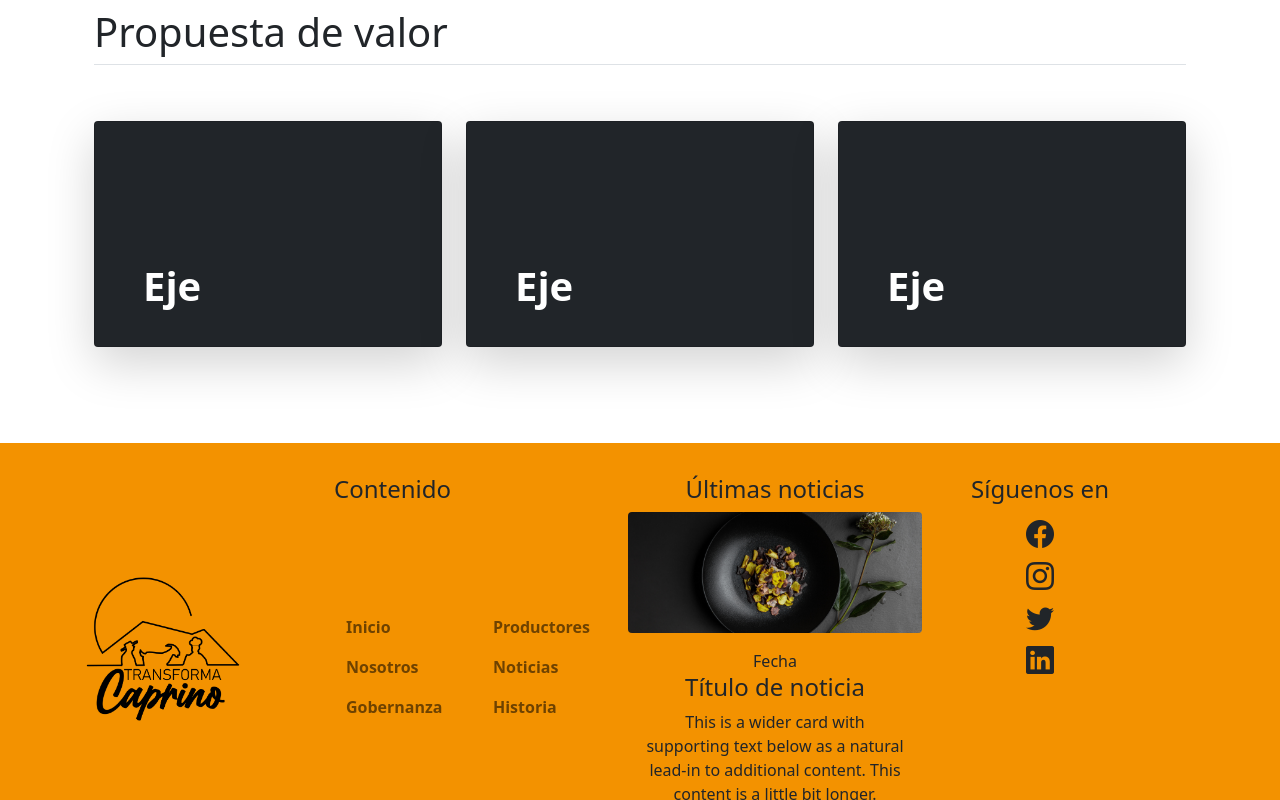
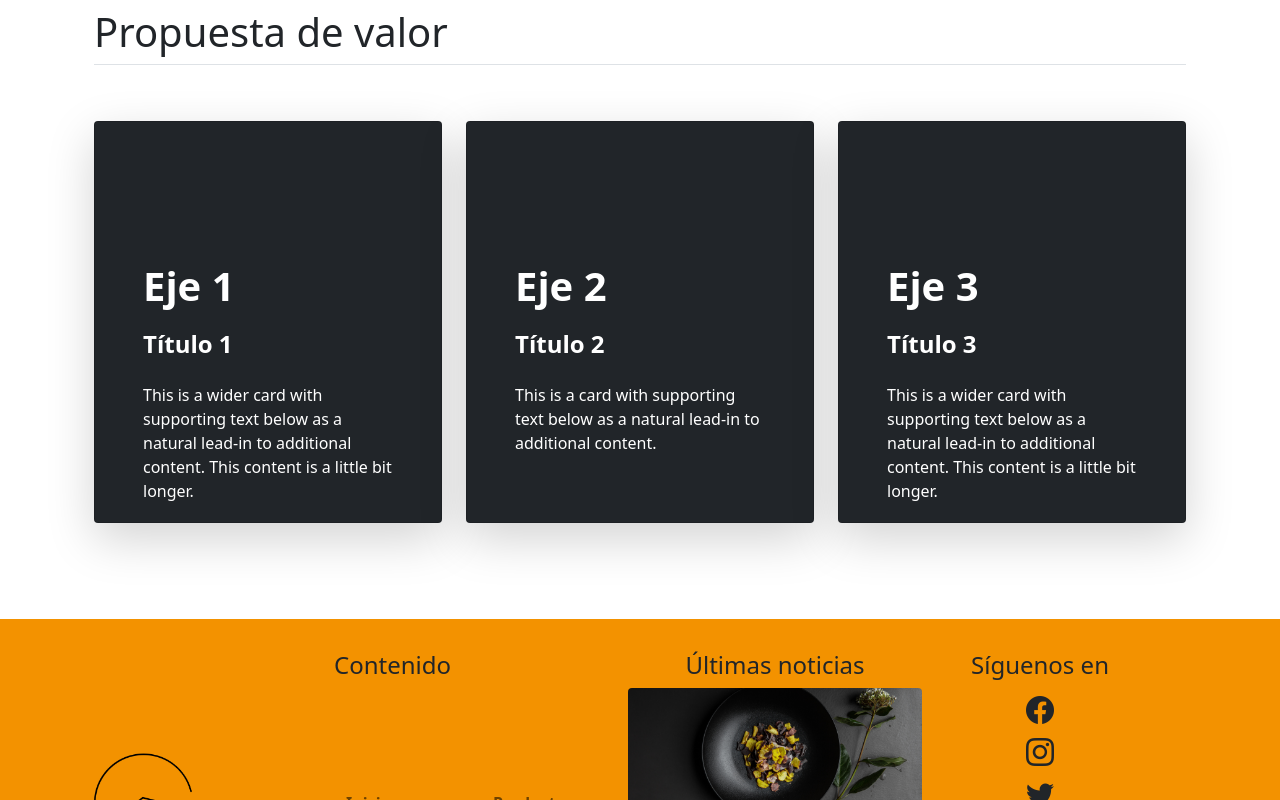
Before and after one commit to mariometzgerv/transforma-caprino, an Angular app: page /inicio in a window 1280 px wide. Shown: the part 1420-2220 px from the top of the page. Built offline with nearby package versions, Linux system fonts and the light colour scheme; what ngx-pagination would draw is missing.

Commit message:
initial commit

```diff
--- a/src/app/features/components/axis/axis.component.html
+++ b/src/app/features/components/axis/axis.component.html
@@ -1,7 +1,9 @@
 <div class="col">
     <div class="card card-cover h-100 overflow-hidden text-white bg-dark rounded-5 shadow-lg">
-        <div class="d-flex flex-column h-100 p-5 pb-3 text-white text-shadow-1">
-            <h2 class="pt-5 mt-5 mb-4 display-6 lh-1 fw-bold">Eje</h2>
+        <div class="d-flex flex-column p-5 pb-3 text-white text-shadow-1 caprino-card-size-lg">
+            <h2 class="pt-5 mt-5 mb-4 display-6 lh-1 fw-bold">Eje {{ axis }}</h2>
+            <h4 class="mb-4 fw-bold">{{ title }}</h4>
+            <p class="card-text">{{ description }}</p>
         </div>
     </div>
 </div>
--- a/src/app/features/components/axis/axis.component.ts
+++ b/src/app/features/components/axis/axis.component.ts
@@ -1,4 +1,4 @@
-import { Component, OnInit } from '@angular/core';
+import { Component, OnInit, Input } from '@angular/core';
 
 @Component({
   selector: 'app-axis',
@@ -7,6 +7,10 @@ import { Component, OnInit } from '@angular/core';
 })
 export class AxisComponent implements OnInit {
 
+  @Input() axis: number = 1;
+  @Input() title: string = "Default";
+  @Input() description: string = "Default";
+
   constructor() { }
 
   ngOnInit(): void {
--- a/src/app/features/components/purpose/purpose.component.html
+++ b/src/app/features/components/purpose/purpose.component.html
@@ -1,5 +1,5 @@
 <div class="col">
-    <div class="card card-cover overflow-hidden text-white bg-dark rounded-5 shadow-lg caprino-card-size">
+    <div class="card card-cover overflow-hidden text-white bg-dark rounded-5 shadow-lg caprino-card-size-sm">
         <div class="d-flex flex-column m-4 text-white text-shadow-1 text-center">
             <h4 class="mb-4 fw-bold">{{ title }}</h4>
             <p class="card-text">{{ description }}</p>
--- a/src/app/features/pages/page-home/page-home.component.html
+++ b/src/app/features/pages/page-home/page-home.component.html
@@ -55,9 +55,9 @@
 <div class="container px-4 py-5" id="custom-cards">
   <h1 class="pb-2 border-bottom">Propuesta de valor</h1>
   <div class="row row-cols-1 row-cols-lg-3 align-items-stretch g-4 py-5">
-    <app-axis></app-axis>
-    <app-axis></app-axis>
-    <app-axis></app-axis>
+    <ng-container *ngFor="let info of axis_info">
+      <app-axis [axis]="info.axis" [title]="info.title" [description]="info.description"></app-axis>
+    </ng-container>
   </div>
 </div>
 
--- a/src/app/features/pages/page-home/page-home.component.ts
+++ b/src/app/features/pages/page-home/page-home.component.ts
@@ -1,4 +1,5 @@
 import { Component, OnInit } from '@angular/core';
+import axisinfo from "src/assets/files/axis-info.json";
 
 @Component({
   selector: 'app-page-home',
@@ -7,6 +8,8 @@ import { Component, OnInit } from '@angular/core';
 })
 export class PageHomeComponent implements OnInit {
 
+  axis_info: { axis: number, title: string, description: string } [] = axisinfo;
+
   constructor() { }
 
   ngOnInit(): void {
--- a/src/app/features/pages/page-info/page-info.component.ts
+++ b/src/app/features/pages/page-info/page-info.component.ts
@@ -1,5 +1,5 @@
 import { Component, OnInit } from '@angular/core';
-import purposeinfo from "src/assets/files/purposeinfo.json";
+import purposeinfo from "src/assets/files/purpose-info.json";
 
 @Component({
   selector: 'app-page-info',
--- a/src/app/features/pages/page-providers/page-providers.component.html
+++ b/src/app/features/pages/page-providers/page-providers.component.html
@@ -1,3 +1,3 @@
-<p>page-providers works!</p>
+<h1>ESTE SITIO SE ENCUENTRA EN CONSTRUCCIÓN!!!</h1>
 
 <app-footer></app-footer>
--- a/src/app/shared/components/footer/footer.component.html
+++ b/src/app/shared/components/footer/footer.component.html
@@ -5,7 +5,7 @@
         </div>
         <div class="col-md-3 my-3 navbar-light row">
             <h4>Contenido</h4>
-            <ul class="navbar-nav px-4 mt-2 mt-lg-0 col-6">
+            <ul class="navbar-nav px-4 col-6">
                 <li class="nav-item">
                     <a class="nav-link fw-bold" routerLink="/inicio">Inicio</a>
                 </li>
@@ -16,7 +16,7 @@
                     <a class="nav-link fw-bold" routerLink="/governanza">Gobernanza</a>
                 </li>
             </ul>
-            <ul class="navbar-nav px-4 mt-2 mt-lg-0 col-6">
+            <ul class="navbar-nav px-4 col-6">
                 <li class="nav-item">
                     <a class="nav-link fw-bold" routerLink="/productores">Productores</a>
                 </li>
@@ -36,23 +36,23 @@
             <h4>Síguenos en</h4>
             <ul class="navbar-nav">
                 <li>
-                    <a href="https://www.facebook.com/caprinochile/">
+                    <a href="https://www.facebook.com/caprinochile/" target="_blank">
                         <i class="bi bi-facebook text-dark caprino-icon-size"></i>
                     </a>
                 </li>
                 <li>
-                    <a href="https://www.instagram.com/caprinochile/">
+                    <a href="https://www.instagram.com/caprinochile/" target="_blank">
                         <i class="bi bi-instagram text-dark caprino-icon-size"></i>
                     </a>
                 </li>
                 <li>
-                    <a href="https://twitter.com/caprinochile">
+                    <a href="https://twitter.com/caprinochile" target="_blank">
                         <i class="bi bi-twitter text-dark caprino-icon-size"></i>
                     </a>
                 </li>
                 <li>
-                    <a href="https://cl.linkedin.com/company/transformaturismo">
-                        <i class="bi bi-linkedin text-dark caprino-icon-size"></i>
+                    <a href="https://cl.linkedin.com/company/transformaturismo" target="_blank">
+                        <i class="bi bi-youtube text-dark caprino-icon-size"></i>
                     </a>
                 </li>
             </ul>
--- /dev/null
+++ b/src/assets/files/axis-info.json
@@ -0,0 +1,17 @@
+[
+    {
+        "axis": 1,
+        "title": "Título 1",
+        "description": "This is a wider card with supporting text below as a natural lead-in to additional content. This content is a little bit longer."
+    },
+    {
+        "axis": 2,
+        "title": "Título 2",
+        "description": "This is a card with supporting text below as a natural lead-in to additional content."
+    },
+    {
+        "axis": 3,
+        "title": "Título 3",
+        "description": "This is a wider card with supporting text below as a natural lead-in to additional content. This content is a little bit longer."
+    }
+]
--- /dev/null
+++ b/src/assets/files/purpose-info.json
@@ -0,0 +1,14 @@
+[
+  {
+    "title": "Misión",
+    "description": "This is a wider card with supporting text below as a natural lead-in to additional content. This content is a little bit longer."
+  },
+  {
+    "title": "Visión",
+    "description": "This is a card with supporting text below as a natural lead-in to additional content."
+  },
+  {
+    "title": "Propuesta de Valor",
+    "description": "This is a wider card with supporting text below as a natural lead-in to additional content. This content is a little bit longer."
+  }
+]
--- a/src/assets/files/purposeinfo.json
+++ /dev/null
@@ -1,14 +0,0 @@
-[
-    {
-      "title": "Misión",
-      "description": "This is a wider card with supporting text below as a natural lead-in to additional content. This content is a little bit longer."
-    },
-    {
-      "title": "Visión",
-      "description": "This is a card with supporting text below as a natural lead-in to additional content."
-    },
-    {
-      "title": "Propuesta de Valor",
-      "description": "This is a wider card with supporting text below as a natural lead-in to additional content. This content is a little bit longer."
-    }
-]
--- a/src/styles.css
+++ b/src/styles.css
@@ -14,6 +14,10 @@
     font-size: 28px;
 }
 
-.caprino-card-size {
+.caprino-card-size-sm {
     height: 200px;
 }
+
+.caprino-card-size-lg {
+    height: 400px;
+}
```
